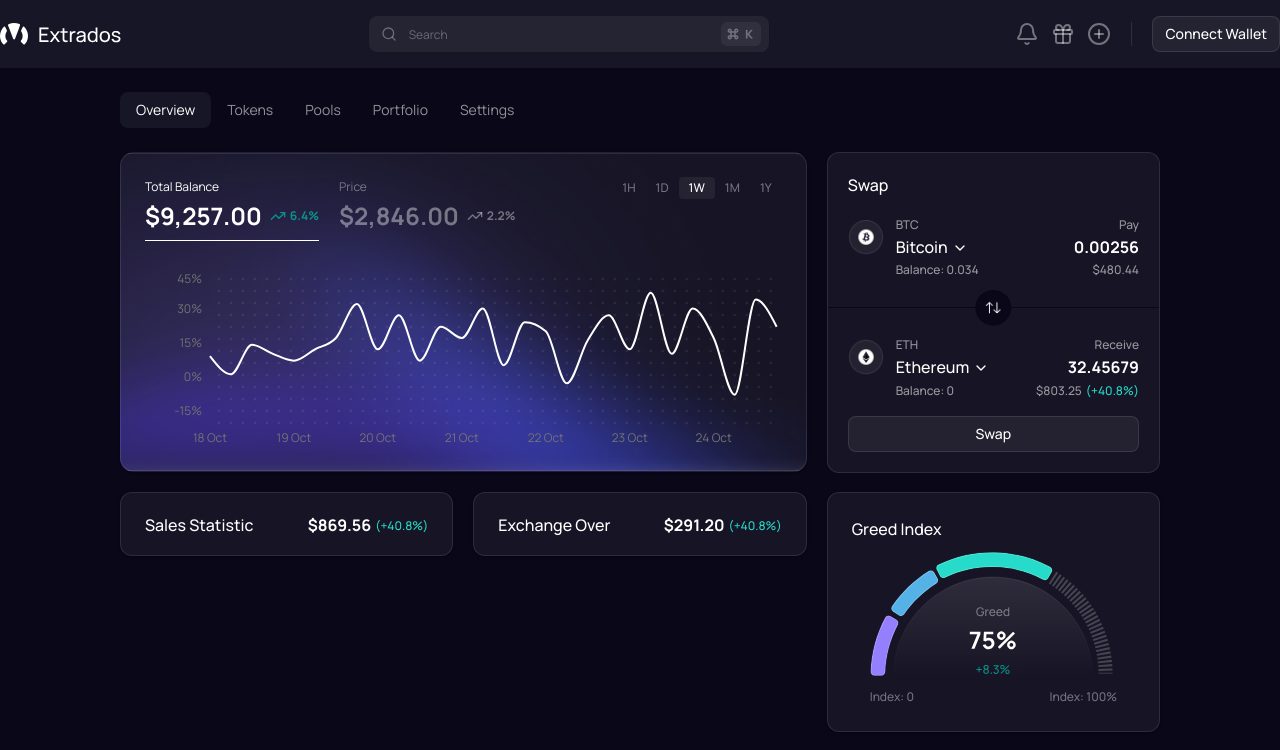
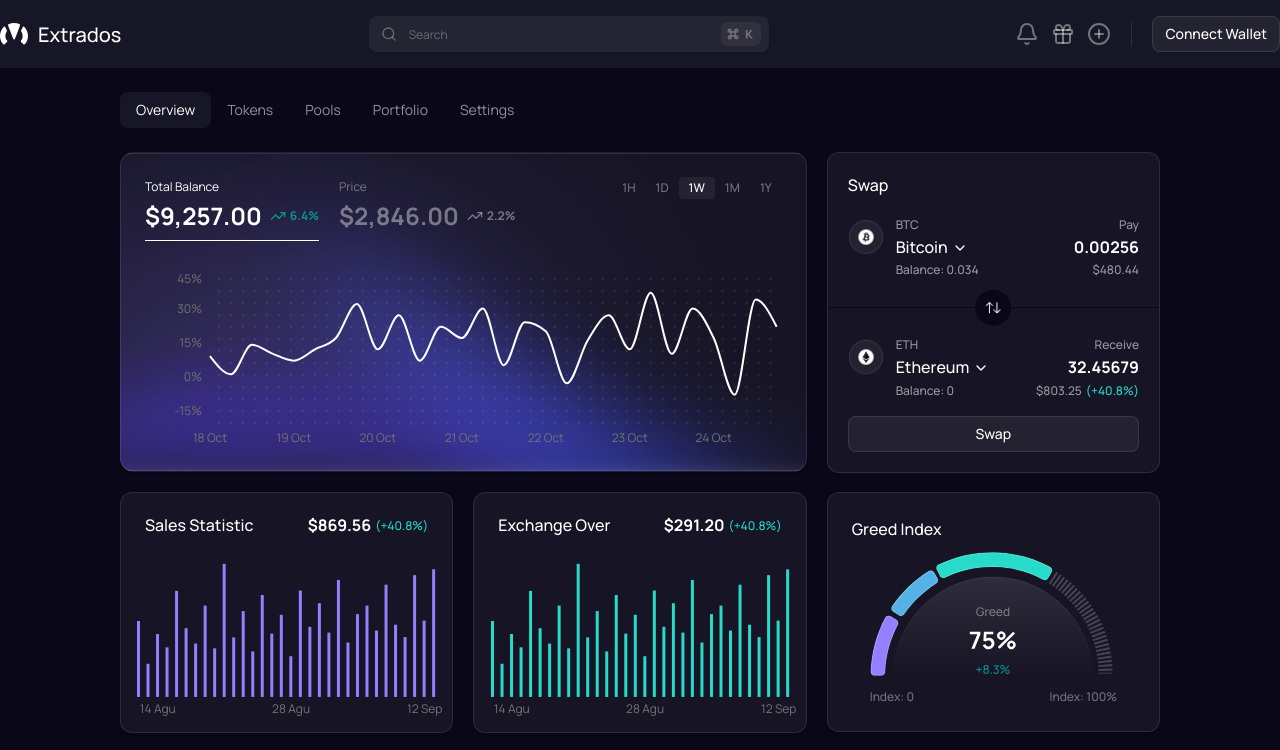
Before and after one commit to azkaanasiyya/extrados, a React (Vite) app: page / in a window 1280 px wide. Shown: the top 750 px of the page. Built offline with nearby package versions, Linux system fonts and the light colour scheme.

Commit message:
style: adjust chart height

```diff
--- a/src/components/overview/exchange.tsx
+++ b/src/components/overview/exchange.tsx
@@ -74,7 +74,7 @@ export function ExchangeOver() {
       <CardContent className="px-5"   >
         <ChartContainer
           config={chartConfig}
-          className="max-h-[177px]"
+          className="h-[177px] w-full"
         >
           <BarChart
             accessibilityLayer
--- a/src/components/overview/salesstat.tsx
+++ b/src/components/overview/salesstat.tsx
@@ -71,7 +71,7 @@ export function SalesStatistic() {
         </div>
       </CardHeader>
       <CardContent className="px-5">
-        <ChartContainer config={chartConfig} className="max-h-[177px]">
+        <ChartContainer config={chartConfig} className="h-[177px]">
           <BarChart
             accessibilityLayer
             data={chartData}
```
